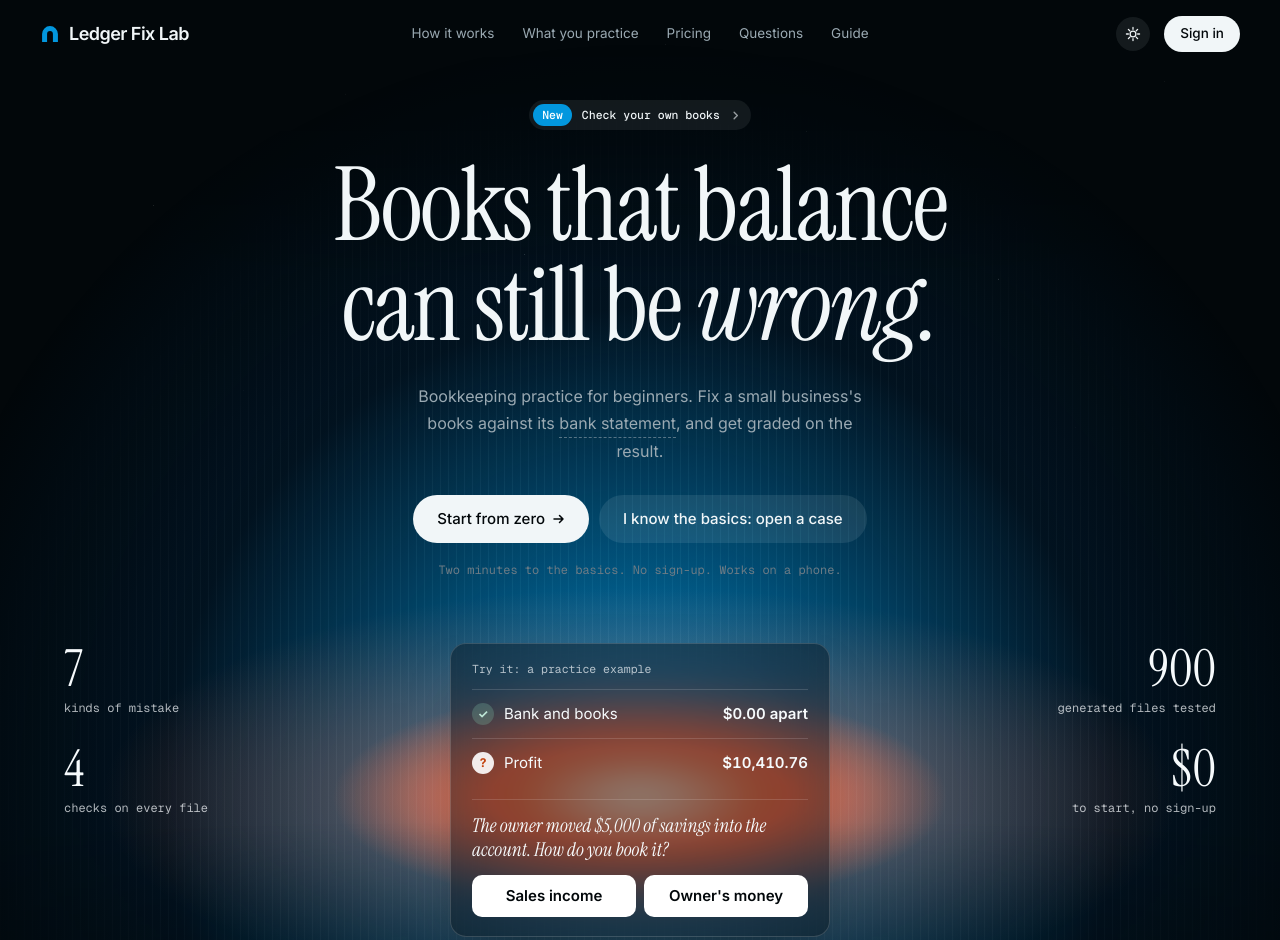
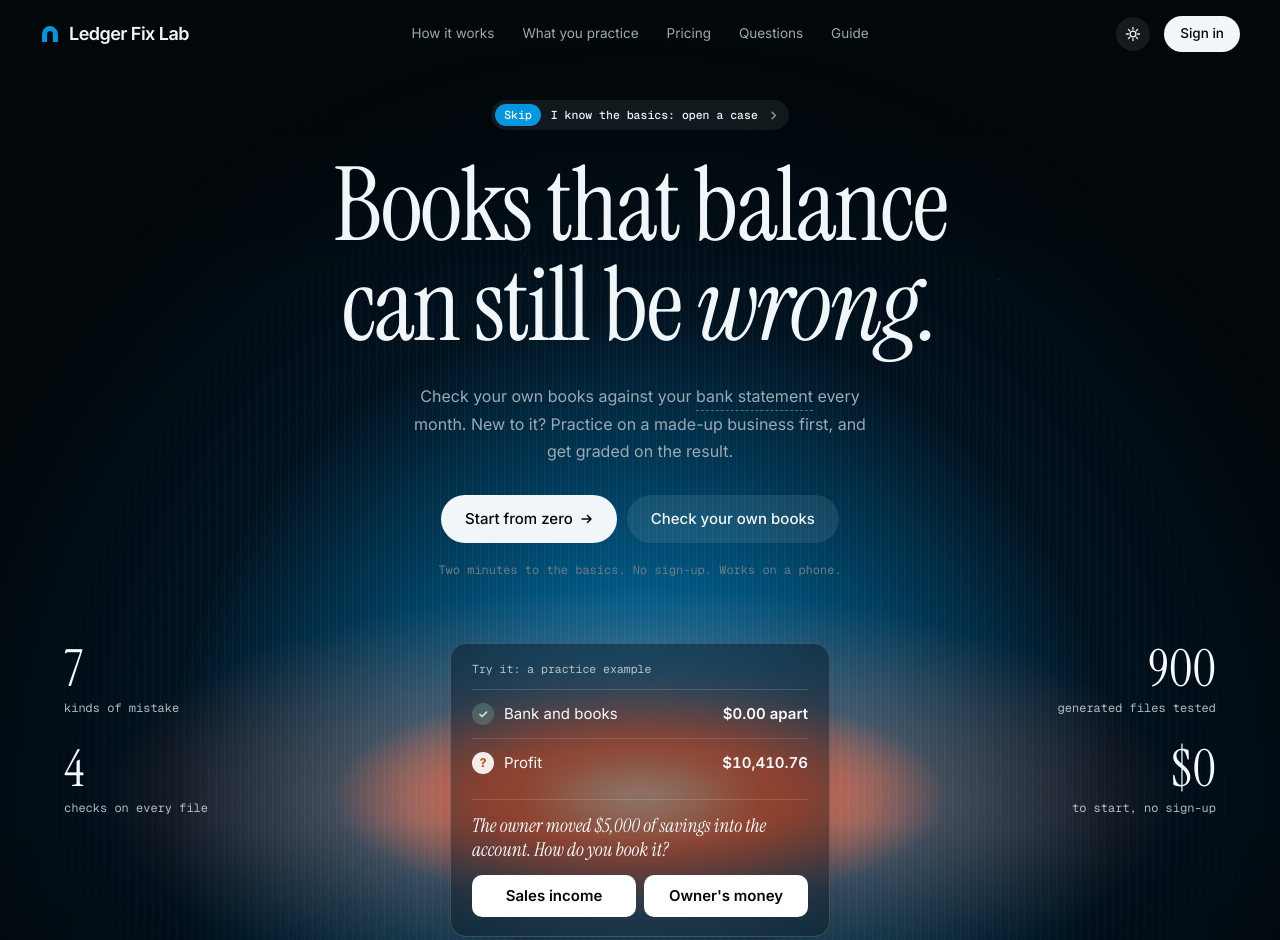
Before and after one commit to Spunlit/ledger-fix-lab, a website built with Vite: page index.html in a window 1280 px wide. Shown: the top 940 px of the page. Built offline with nearby package versions, Linux system fonts and the light colour scheme.

Commit message:
v25.1: the landing leads with checking your own books; second main button opens the checker
Co-Authored-By: Claude Fable 5.2 <noreply@anthropic.com>

```diff
--- a/index.html
+++ b/index.html
@@ -44,12 +44,12 @@
 <main id="top">
   <section class="hero" aria-labelledby="hero-h">
     <div class="hero-copy">
-      <a class="badge" href="app.html#/check" data-intro><b>New</b>Check your own books<svg viewBox="0 0 12 12" aria-hidden="true"><path d="M4.5 2.5 8 6l-3.5 3.5" fill="none" stroke="currentColor" stroke-width="1.5" stroke-linecap="round" stroke-linejoin="round"/></svg></a>
+      <a class="badge" href="app.html#/case/maple-pine-oct" data-intro><b>Skip</b>I know the basics: open a case<svg viewBox="0 0 12 12" aria-hidden="true"><path d="M4.5 2.5 8 6l-3.5 3.5" fill="none" stroke="currentColor" stroke-width="1.5" stroke-linecap="round" stroke-linejoin="round"/></svg></a>
       <h1 id="hero-h" class="title"><span class="line"><span data-line>Books that balance</span></span><span class="line"><span data-line>can still be <em>wrong.</em></span></span></h1>
-      <p class="sub" data-intro data-gloss>Bookkeeping practice for beginners. Fix a small business's books against its bank statement, and get graded on the result.</p>
+      <p class="sub" data-intro data-gloss>Check your own books against your bank statement every month. New to it? Practice on a made-up business first, and get graded on the result.</p>
       <div class="cta" data-intro>
         <a class="pill is-lg" href="app.html#/basics" data-magnet><span class="roll" data-t="Start from zero"><span>Start from zero</span></span><svg viewBox="0 0 12 12" aria-hidden="true"><path d="M1 6h9M6.5 2.5 10 6l-3.5 3.5" fill="none" stroke="currentColor" stroke-width="1.5" stroke-linecap="round" stroke-linejoin="round"/></svg></a>
-        <a class="pill is-lg is-ghost" href="app.html#/case/maple-pine-oct" data-magnet><span class="roll" data-t="I know the basics: open a case"><span>I know the basics: open a case</span></span></a>
+        <a class="pill is-lg is-ghost" href="app.html#/check" data-magnet><span class="roll" data-t="Check your own books"><span>Check your own books</span></span></a>
       </div>
       <p class="proof" data-intro>Two minutes to the basics. No sign-up. Works on a phone.</p>
     </div>
```
